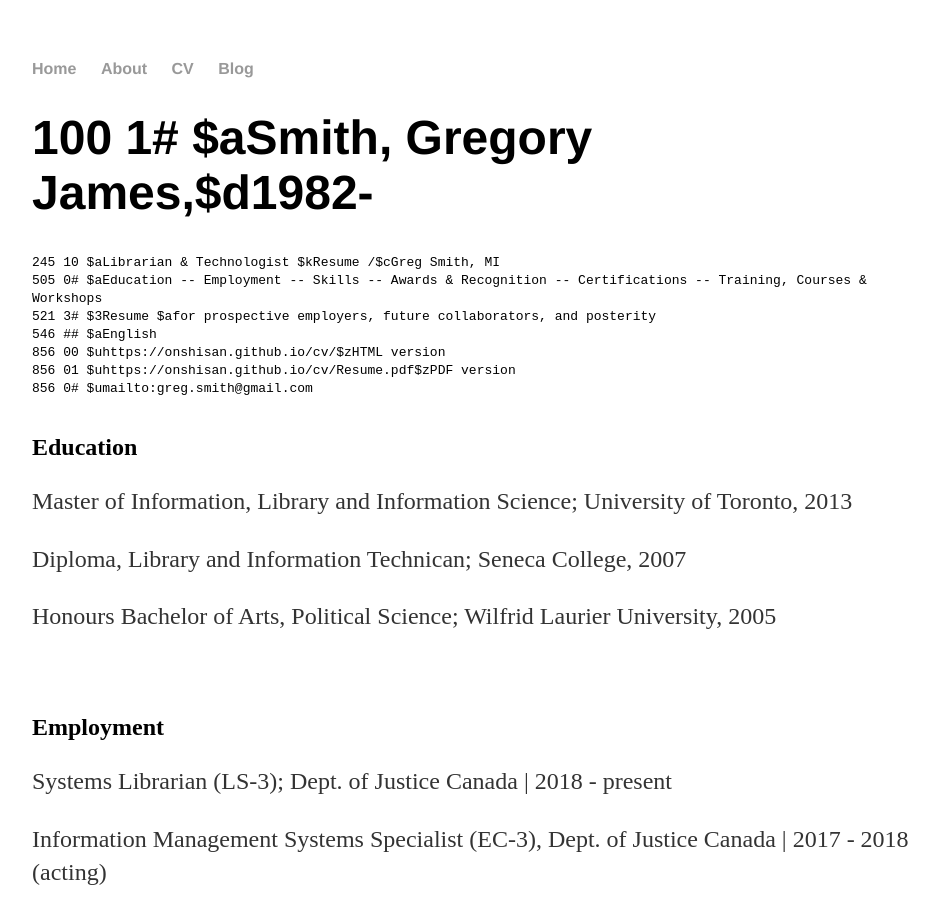
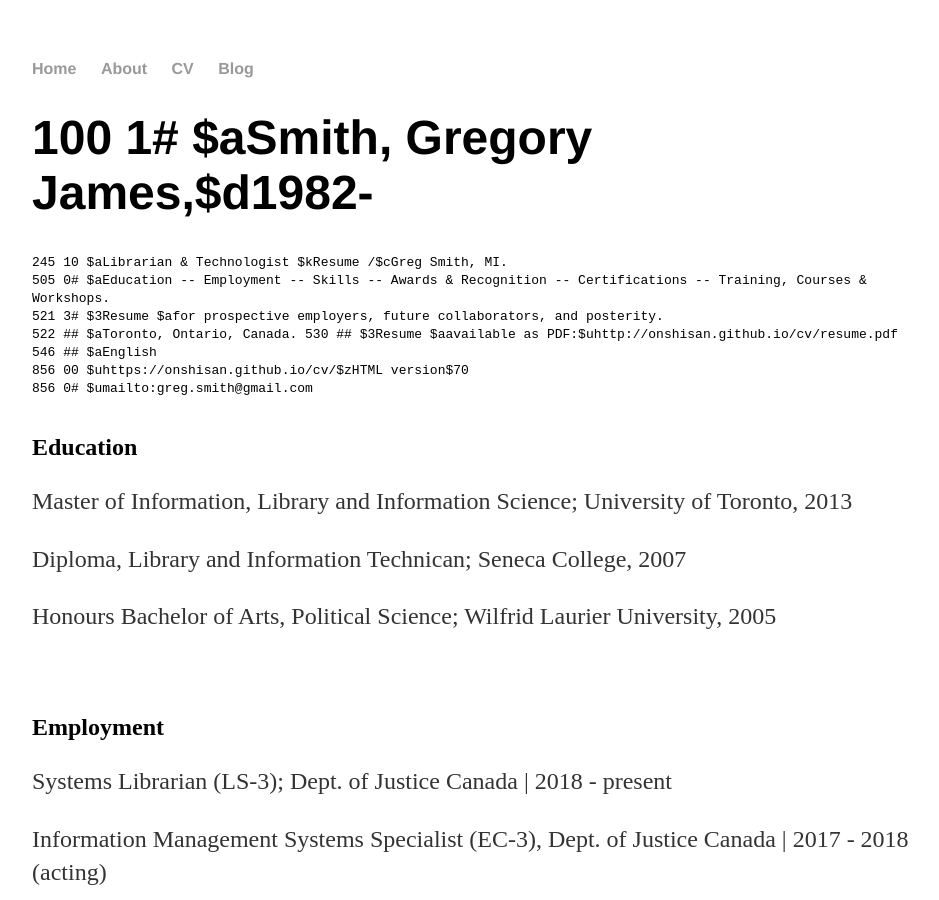
Before and after one commit to onshisan/onshisan.github.io, a Jekyll site: the page built from cv/index.html, in a window 1280 px wide and 900 px high. Shown: the whole window, without its empty margins (160-1099 px from the left). Built offline with Jekyll 4.4.1, drawn with Linux system fonts in a browser that asks for light colours.

Commit message:
Update resume.html
Additional MARC tages

```diff
--- a/_includes/resume.html
+++ b/_includes/resume.html
@@ -1,11 +1,12 @@
 <h1>100 1# $aSmith, Gregory James,$d1982-</h1>
 <code>
-245 10 $aLibrarian & Technologist $kResume /$cGreg Smith, MI</br>
-505 0# $aEducation -- Employment -- Skills -- Awards & Recognition -- Certifications -- Training, Courses & Workshops</br>
-521 3# $3Resume $afor prospective employers, future collaborators, and posterity</br>
+245 10 $aLibrarian & Technologist $kResume /$cGreg Smith, MI.</br>
+505 0# $aEducation -- Employment -- Skills -- Awards & Recognition -- Certifications -- Training, Courses & Workshops.</br>
+521 3# $3Resume $afor prospective employers, future collaborators, and posterity.</br>
+522 ## $aToronto, Ontario, Canada.
+530 ## $3Resume $aavailable as PDF:$uhttp://onshisan.github.io/cv/resume.pdf
 546 ## $aEnglish</br>
-856 00 $uhttps://onshisan.github.io/cv/$zHTML version</br>
-856 01 $uhttps://onshisan.github.io/cv/Resume.pdf$zPDF version</br>
+856 00 $uhttps://onshisan.github.io/cv/$zHTML version$70</br>
 856 0# $umailto:greg.smith@gmail.com</br>
 </code>
 
```
